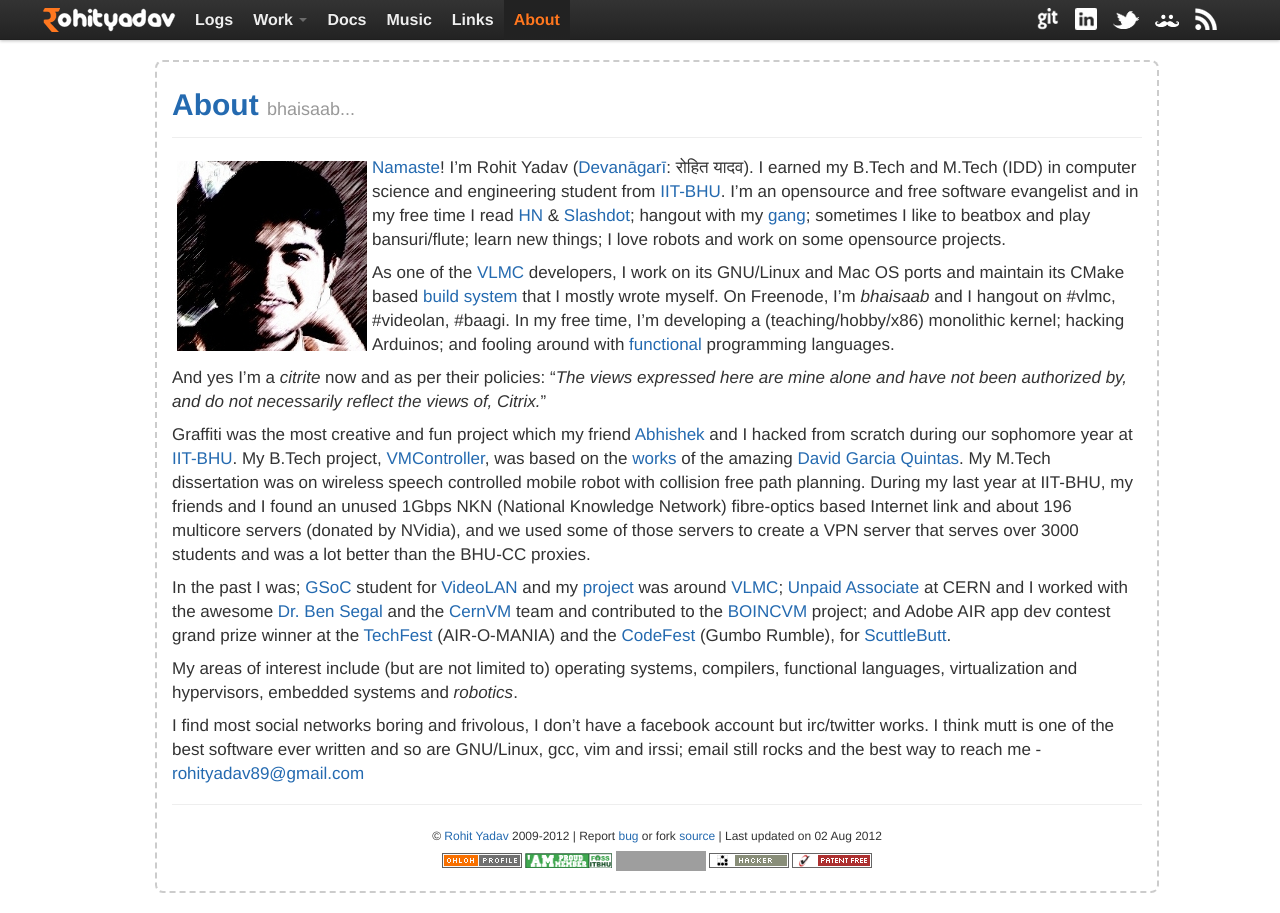
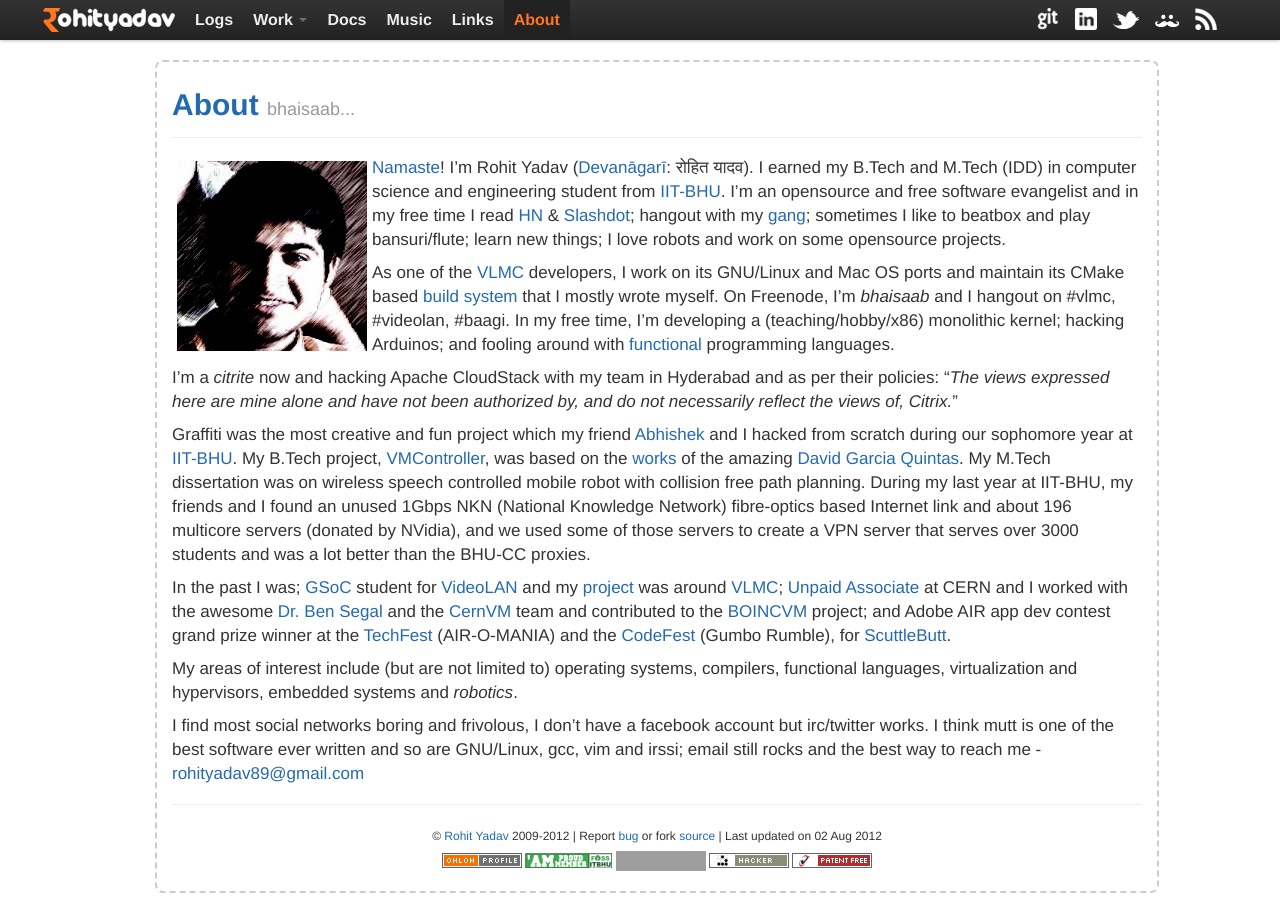
Before and after one commit to rohityadavcloud/rohityadavcloud.github.io, a Jekyll site: the page built from about.markdown, in a window 1280 px wide. Built offline with Jekyll 4.4.1, drawn with Linux system fonts in a browser that asks for light colours; Markdown is read by kramdown in place of the engine named in the settings; comment, search, counter and statistics services are not loaded; grey boxes are pictures that could not be loaded.

Commit message:
about fix

```diff
--- a/about.markdown
+++ b/about.markdown
@@ -10,7 +10,7 @@
 
 As one of the [VLMC][] developers, I work on its GNU/Linux and Mac OS ports and maintain its CMake based [build system][CMakeQt] that I mostly wrote myself. On Freenode, I'm *bhaisaab* and I hangout on #vlmc, #videolan, #baagi. In my free time, I'm developing a (teaching/hobby/x86) monolithic kernel; hacking Arduinos; and fooling around with [functional](http://learnyouahaskell.com/) programming languages.
 
-And yes I'm a _citrite_ now and as per their policies: "_The views expressed here are mine alone and have not been authorized by, and do not necessarily reflect the views of, Citrix._"
+I'm a _citrite_ now and hacking Apache CloudStack with my team in Hyderabad and as per their policies: "_The views expressed here are mine alone and have not been authorized by, and do not necessarily reflect the views of, Citrix._"
 
 Graffiti was the most creative and fun project which my friend [Abhishek][] and I hacked from scratch during our sophomore year at [IIT-BHU][]. My B.Tech project, [VMController], was based on the [works][david-boincvm] of the amazing [David Garcia Quintas][david]. My M.Tech dissertation was on wireless speech controlled mobile robot with collision free path planning. During my last year at IIT-BHU, my friends and I found an unused 1Gbps NKN (National Knowledge Network) fibre-optics based Internet link and about 196 multicore servers (donated by NVidia), and we used some of those servers to create a VPN server that serves over 3000 students and was a lot better than the BHU-CC proxies.
 
```
